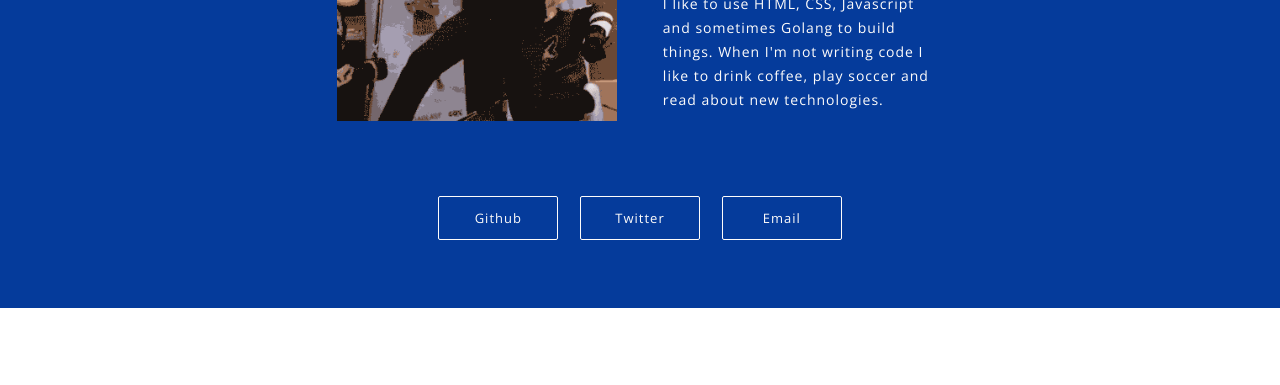
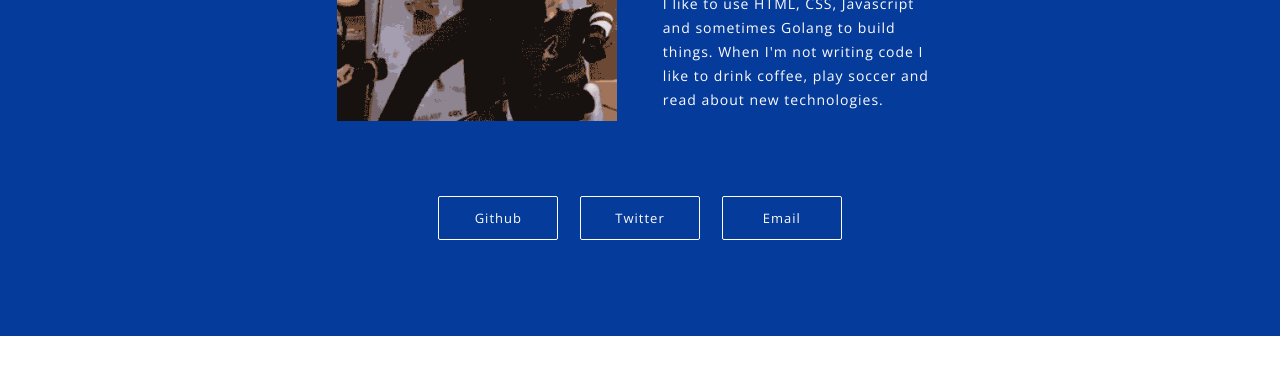
Before and after one commit to nathanielmata/portfolio, a plain HTML site: page index.html in a window 1280 px wide. Shown: the part 303-688 px from the top of the page. Drawn offline with nearby package versions, Linux system fonts and the light colour scheme.

Commit message:
update .hero and .contact padding

```diff
--- a/index.css
+++ b/index.css
@@ -79,7 +79,7 @@ section {
 
 .hero {
   position: relative;
-  padding: 28px;
+  padding: 28px 28px 14px;
 }
 
 .hero__inner {
@@ -118,7 +118,7 @@ section {
 }
 
 .contact {
-  padding: 0 1em;
+  padding: 14px 28px 28px;
   text-align: center;
 }
 
@@ -130,7 +130,7 @@ section {
   display: flex;
   flex-direction: row;
   text-align: center;
-  padding: 0 0 30px;
+  padding: 0;
   margin: 0;
 }
 
```
Also changed, not shown: index.html (+1 -2 lines).
